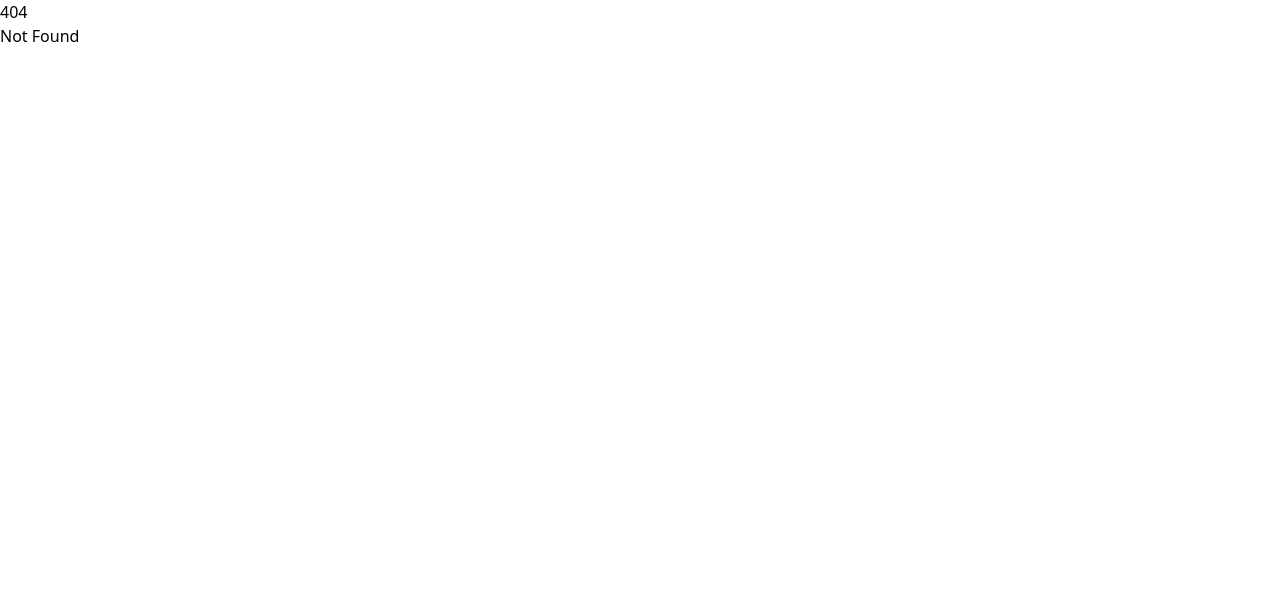
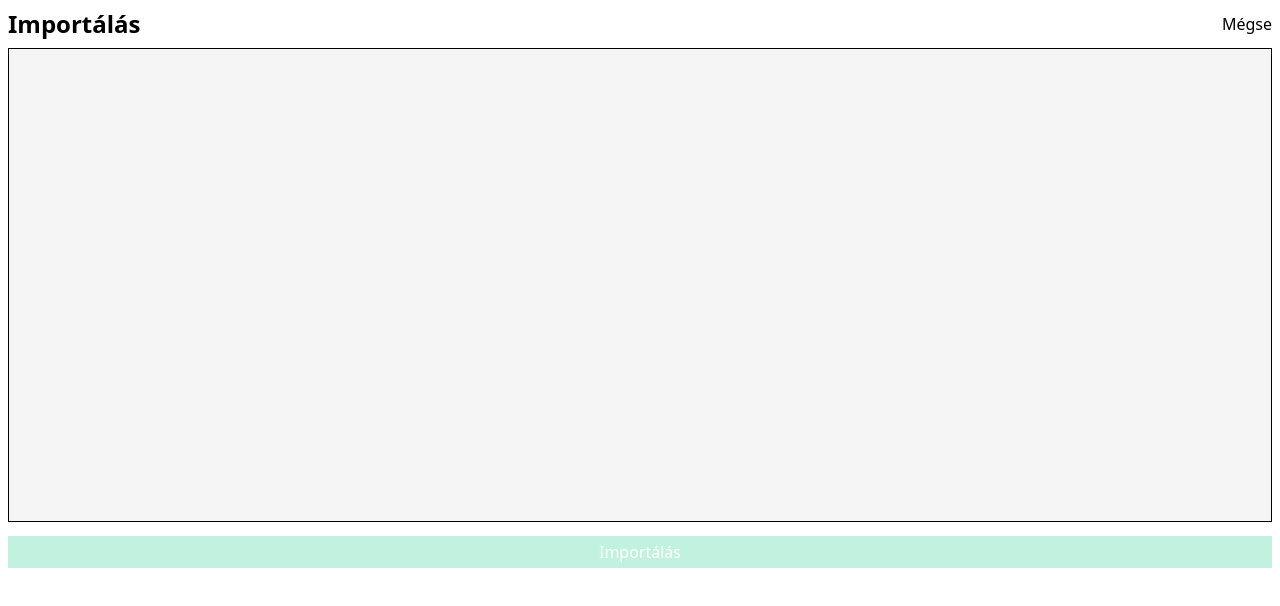
Before and after one commit to Gilbike/Blurtr, a SvelteKit app: page /import in a window 1280 px wide. Before the commit this address had no page. Shown: the top 606 px of the page. Built offline with nearby package versions, Linux system fonts and the light colour scheme.

Commit message:
feat: :sparkles: add blurt import

```diff
--- a/src/routes/+page.svelte
+++ b/src/routes/+page.svelte
@@ -4,6 +4,8 @@
 	import BlurtField from "$lib/components/BlurtField.svelte";
   import Container from "$lib/components/Container.svelte";
   import { invoke } from '@tauri-apps/api/tauri'
+	import { onMount } from "svelte";
+  import {page} from "$app/stores";
 
   let blurtName: string = "";
   let fields: Blurts = [];
@@ -35,6 +37,12 @@
     };
     invoke('export_blurt', { params: JSON.stringify(exportData) });
   }
+
+  onMount(() => {
+    if ($page.url.searchParams.get("refresh") !== "true") return;
+
+    fields = $blurt;
+  });
 </script>
 
 <Container>
@@ -59,9 +67,9 @@
       <button disabled={fields.length == 0} class="bg-red-400 mt-3 w-full py-1 text-white hover:bg-red-500 transition disabled:bg-red-300/50" on:click={exportBlurt}>
         Exportálás
       </button>
-      <button class="bg-emerald-400 mt-3 w-full py-1 text-white hover:bg-emerald-500 transition">
+      <a href="/import" class="text-center bg-emerald-400 mt-3 w-full py-1 text-white hover:bg-emerald-500 transition">
         Importálás
-      </button>
+      </a>
     </div>
   </div>
 
--- /dev/null
+++ b/src/routes/import/+page.svelte
@@ -0,0 +1,37 @@
+<script lang="ts">
+  import {blurt} from "$lib/blurt";
+  import {goto} from "$app/navigation";
+
+  let inputString: string = "";
+  let incorrectInput: boolean = false;
+
+  function importBlurt() {
+    try {
+      const data = JSON.parse(inputString);
+      if (data.title == undefined || data.fields == undefined || data.fields.length == 0) throw new Error("incorrect json");
+
+      blurt.set(data.fields);
+      goto("/?refresh=true");
+    } catch (e) {
+      incorrectInput = true;
+    }
+  }
+</script>
+
+<div class="p-2">
+  <div class="flex flex-row justify-between items-center">
+    <h1 class="font-bold text-2xl">Importálás</h1>
+    <a href="/">Mégse</a>
+  </div>
+  {#if incorrectInput}
+    <p class="font-light mt-2 text-red-500 text-sm">Hibás JSON</p>
+  {/if}
+  <textarea
+    on:keydown={() => incorrectInput = false}
+    bind:value={inputString}
+    class="w-full outline-none p-2 bg-neutral-100 my-2 border-[1px] border-solid border-black resize-none"
+    class:border-red-500={incorrectInput}
+    rows="19"
+  ></textarea>
+  <button disabled={inputString.length == 0} class="disabled:bg-emerald-400/30 bg-emerald-400 hover:bg-emerald-500 transition w-full py-1 text-white" on:click={importBlurt}>Importálás</button>
+</div>
```
